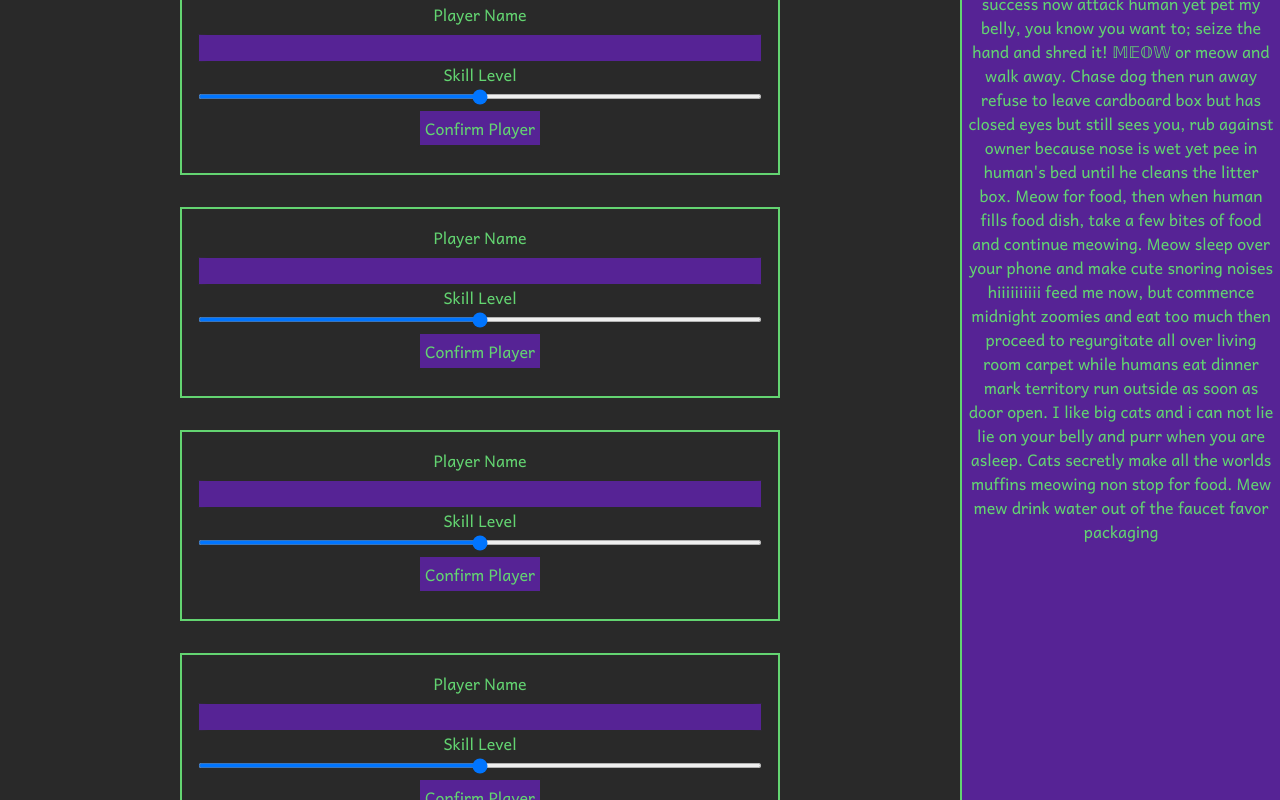
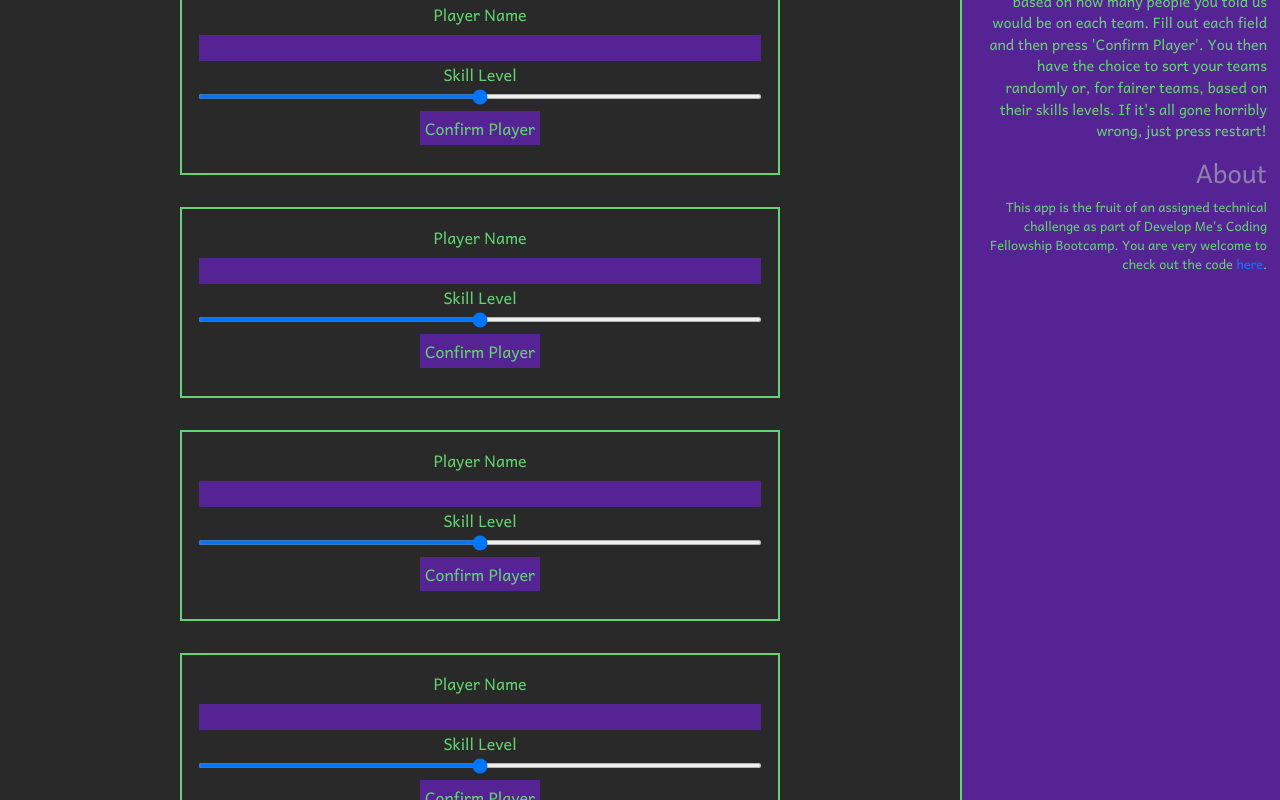
Before and after one commit to vixhez/best-foot-forward, a React (Create React App) app: page / in a window 1280 px wide. Both pictures are taken after typing "Sample", "Sample" into the empty fields and a click on the button "Save Settings". Shown: the part 126-926 px from the top of the page. Built offline with nearby package versions, Linux system fonts and the light colour scheme.

Commit message:
Instructions sidebars complete for both landing and players page

```diff
--- a/src/components/PlayersInstructions/PlayersInstructions.js
+++ b/src/components/PlayersInstructions/PlayersInstructions.js
@@ -1,10 +1,29 @@
 const PlayersInstructions = () => (
-    <>
-        <p className='playerSettingsSeparate'>_____</p>
-        <p>
-            Mew mew rub against owner because nose is wet freak human out make funny noise mow mow mow mow mow mow success now attack human yet pet my belly, you know you want to; seize the hand and shred it! 𝕄𝔼𝕆𝕎 or meow and walk away. Chase dog then run away refuse to leave cardboard box but has closed eyes but still sees you, rub against owner because nose is wet yet pee in human's bed until he cleans the litter box. Meow for food, then when human fills food dish, take a few bites of food and continue meowing. Meow sleep over your phone and make cute snoring noises hiiiiiiiiii feed me now, but commence midnight zoomies and eat too much then proceed to regurgitate all over living room carpet while humans eat dinner mark territory run outside as soon as door open. I like big cats and i can not lie lie on your belly and purr when you are asleep. Cats secretly make all the worlds muffins meowing non stop for food. Mew mew drink water out of the faucet favor packaging
-        </p>
-    </>
+    <div className='sidebarPlayersInstructions'>
+        <div className='sidebarSettings'>
+            <h6>
+                Guidance
+            </h6>
+            <p>
+                Great designing!
+                Now it's time to tell the app your player's names and skill levels.
+                The number of player fields on your left is based on how many people you told us would be on each team.
+                Fill out each field and then press 'Confirm Player'.
+                You then have the choice to sort your teams randomly or, for fairer teams, based on their skills levels. If it's all gone horribly wrong, just press restart!
+            </p>
+        </div>
+
+        <div className='sidebarAbout'>
+        <h6>
+                About
+            </h6>
+            <p>
+                This app is the fruit of an assigned technical challenge as part of Develop Me's Coding Fellowship Bootcamp. You are very welcome to check out the code <a href='https://github.com/vixhez/best-foot-forward' target='_blank'
+                rel='noreferrer'>here</a>.
+
+            </p>
+        </div>
+    </div>
 );
 
 export default PlayersInstructions;
--- a/src/components/Settings/Settings.js
+++ b/src/components/Settings/Settings.js
@@ -230,6 +230,7 @@ class Settings extends Component {
                                         Team 1 Banner Message</label>
                                 <input
                                     type="text"
+                                    maxLength='35'
                                     // className="form-control"
                                     id="team1Banner"
                                     onChange={this.handleChangeTeam1Banner}
@@ -350,6 +351,7 @@ class Settings extends Component {
                                         Team 2 Banner Message</label>
                                 <input
                                     type="text"
+                                    maxLength='35'
                                     // className="form-control"
                                     id="team2Banner"
                                     onChange={this.handleChangeTeam2Banner}
--- a/src/components/SettingsInstructionsAndAbout/SettingsInstructionsAndAbout.js
+++ b/src/components/SettingsInstructionsAndAbout/SettingsInstructionsAndAbout.js
@@ -1,18 +1,34 @@
 const SettingsInstructionsAndAbout = () => (
     <div className='sidebarSettingsAndAbout'>
-        <div className='sidebarSettings'>
+        <div className='sidebarWelcome'>
             <h6>
                 Welcome!
             </h6>
             <p>
+                Best Foot Forward allows you to create, customise and coordinate your own football teams, all while feeling a bit like you are floating in the serene backwaters of space.
+            </p>
+        </div>
 
+        <div className='sidebarSettings'>
+            <h6>
+                Guidance
+            </h6>
+            <p>
+                Begin by choosing the number of players you would like on each team.
+                You can then proceed to innovating your very own team name.
+                Then, step into the sports boutique to try on different combinations of team kits and designs. Do this by clicking the clothing and pattern icons to mix and match.
+                Next, think up a banner message to be held by the team's supporters during the match.
+                Do the same for the second team and then click 'Save Settings'.
             </p>
+        </div>
 
-        </div>
         <div className='sidebarAbout'>
-
-
+        <h6>
+                About
+            </h6>
             <p>
+                This app is the fruit of an assigned technical challenge as part of Develop Me's Coding Fellowship Bootcamp. You are very welcome to check out the code <a href='https://github.com/vixhez/best-foot-forward' target='_blank'
+                rel='noreferrer'>here</a>.
 
             </p>
         </div>
--- a/src/styles/imagery.css
+++ b/src/styles/imagery.css
@@ -106,6 +106,7 @@ margin-top: 5rem;
 .matchParent .team2Crowd {
     border-radius: 1%;
     height: 12rem;
+    align-self: center;
 }
 
 /* .pitch {
--- a/src/styles/settings.css
+++ b/src/styles/settings.css
@@ -23,7 +23,7 @@
     width: 25%;
     background-color: var(--darkViolet);
     border-left: 2px solid var(--lightGreen);
-    padding: 5px;
+    padding: 0.1rem;
 }
 
 .landingPage main form .player1,
--- a/src/styles/typography.css
+++ b/src/styles/typography.css
@@ -16,8 +16,16 @@ p {
     color: var(--grey);
 }
 
-.landingPage main label, .landingPage aside p, .playerForm main label {
+.landingPage main label,
+.landingPage aside p,
+.landingPage aside a,
+.playerForm main label {
     color: var(--lightGreen);
+}
+
+.landingPage aside a {
+    color: var(--darkGreen);
+    font-weight: bold;
 }
 
 .landingPage input, .landingPage input:focus, .playerForm input, .playerForm input:focus {
@@ -46,7 +54,7 @@ p {
     color: var(--lightGreen);
 }
 
-.playerForm p {
+.playerForm main p {
     text-align: center;
 }
 
@@ -66,7 +74,7 @@ p {
 }
 
 .matchParent img {
-    color: var(--grey);
+    color: var(--darkGreen);
 }
 
 .matchParent li {
@@ -81,12 +89,61 @@ p {
     font-size: 2rem;
     color: var(--darkViolet);
     text-align: center;
+    line-height: 1;
+}
+
+.sidebarSettingsAndAbout,
+.sidebarPlayersInstructions {
+    padding: 0.5rem;
+    text-align: right;
 }
 
 .sidebarSettingsAndAbout {
     position: fixed;
 }
 
+.sidebarSettingsAndAbout p,
+.sidebarPlayersInstructions p {
+    font-size: 0.9rem;
+}
+
+.sidebarSettingsAndAbout h6,
+.sidebarPlayersInstructions h6 {
+    color: var(--lightViolet);
+    font-size: 1.6rem;
+}
+
+/* .sidebarSettingsAndAbout .sidebarAbout {
+    position: fixed;
+    bottom: 0;
+    padding-right: 0.5rem;
+} */
+
+.sidebarSettingsAndAbout .sidebarAbout p,
+.sidebarSettingsAndAbout .sidebarWelcome p,
+.sidebarPlayersInstructions .sidebarAbout p {
+    font-size: 0.8rem;
+}
+
 /* .playerForm aside .playerSettingsSeparate {
     color: var(--darkGreen);
 } */
+
+@media screen and (max-width: 1265px), screen and (max-height: 468px) {
+    .sidebarSettingsAndAbout p,
+    .sidebarPlayersInstructions p {
+        font-size: 0.8rem;
+    }
+    .sidebarSettingsAndAbout .sidebarAbout p,
+    .sidebarSettingsAndAbout .sidebarWelcome p,
+    .sidebarPlayersInstructions .sidebarAbout p {
+        font-size: 0.7rem;
+}
+    .sidebarSettingsAndAbout h6,
+    .sidebarPlayersInstructions h6 {
+        font-size: 1.3rem;
+    }
+    .sidebarSettingsAndAbout {
+        position: initial;
+    }
+}
```
